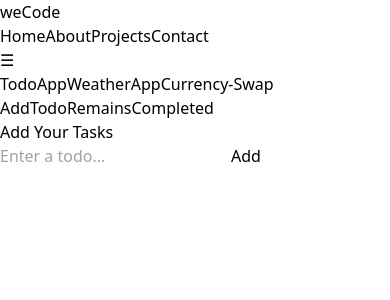
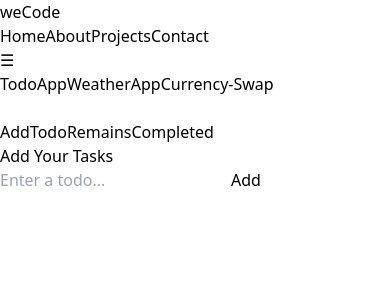
Before and after one commit to Code-Master20/weCode, a React (Vite) app: page /projects/todo/add-todo in a window 390 px wide. Shown: the top 300 px of the page. Built offline with nearby package versions, Linux system fonts and the light colour scheme.

Commit message:
TodoHeader updated for mobile view

```diff
--- a/src/projects/TodoApp/TodoHeader.jsx
+++ b/src/projects/TodoApp/TodoHeader.jsx
@@ -1,10 +1,32 @@
 import { NavLink } from "react-router-dom";
+import { useState } from "react";
 
 function TodoHeader() {
+  const [menuOpen, setMenuOpen] = useState(false);
+
   return (
-    <header className="bg-blue-700 shadow-md mt-4">
-      {/* 👆 mt-4 keeps it slightly down from the top */}
-      <nav className="max-w-6xl mx-auto flex flex-col sm:flex-row gap-3 sm:gap-8 justify-center sm:justify-around items-center px-4 sm:px-6 py-3">
+    <header className="lg:bg-blue-700 shadow-md mt-4">
+      <nav className="max-w-6xl mx-auto flex flex-col sm:flex-row gap-3 sm:gap-8 justify-center sm:justify-around items-center px-4 sm:px-6 py-3 relative">
+        {/* Hamburger menu for mobile */}
+        <button
+          className="sm:hidden absolute left-4 top-2 focus:outline-none z-20 bg-blue-800 bg-opacity-90 p-2 rounded"
+          onClick={() => setMenuOpen((open) => !open)}
+          aria-label="Toggle menu"
+        >
+          <span className="block w-7 h-1 bg-amber-400 mb-1 rounded"></span>
+          <span className="block w-7 h-1 bg-amber-400 mb-1 rounded"></span>
+          <span className="block w-7 h-1 bg-amber-400 rounded"></span>
+        </button>
+        {/* Nav links */}
+        <div
+          className={`
+            flex-col sm:flex-row gap-3 sm:gap-8 items-center
+            ${menuOpen ? "flex" : "hidden"} sm:flex
+            bg-blue-800 bg-opacity-95 sm:bg-blue-700 sm:bg-opacity-100 sm:static sm:w-auto sm:p-0
+            absolute left-0 top-12 w-full z-10
+            px-4 py-3
+          `}
+        >
           <NavLink
             to="/projects/todo/add-todo"
             className={({ isActive }) =>
@@ -16,6 +38,7 @@ function TodoHeader() {
                }
                hover:text-amber-300`
             }
+            onClick={() => setMenuOpen(false)}
           >
             AddTodo
           </NavLink>
@@ -31,6 +54,7 @@ function TodoHeader() {
                }
                hover:text-amber-300`
             }
+            onClick={() => setMenuOpen(false)}
           >
             Remains
           </NavLink>
@@ -46,9 +70,11 @@ function TodoHeader() {
                }
                hover:text-amber-300`
             }
+            onClick={() => setMenuOpen(false)}
           >
             Completed
           </NavLink>
+        </div>
       </nav>
     </header>
   );
```
Also changed, not shown: vercel.json. Lines whose indentation alone changed are shown as unchanged.
